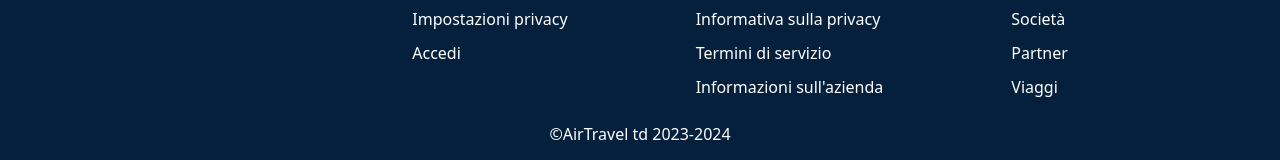
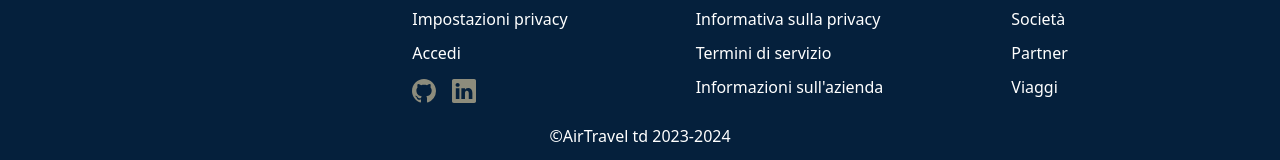
Before and after one commit to Lauragallace/Capstone-Project-FE, a React (Create React App) app: page / in a window 1280 px wide. Shown: the part 316-476 px from the top of the page. Built offline with nearby package versions, Linux system fonts and the light colour scheme; no server answers.

Commit message:
Aggiunti link a GitHub e Linkedin

```diff
--- a/src/components/Footer.jsx
+++ b/src/components/Footer.jsx
@@ -1,6 +1,6 @@
 import React from "react";
 import styled from "styled-components";
-
+import { Github, Linkedin } from "react-bootstrap-icons";
 const StyledContainer = styled.div`
   flex-direction: column;
   margin: auto 0;
@@ -101,6 +101,26 @@ const Footer = () => {
             <StyledLink href="#">Help</StyledLink>
             <StyledLink href="#">Impostazioni privacy</StyledLink>
             <StyledLink href="#">Accedi</StyledLink>
+            <p className="mb-0 fs-4">
+              <a
+                target="_blank"
+                rel="noreferrer"
+                style={{ color: "#8d8c7c" }}
+                href="https://github.com/Lauragallace"
+                alt="Developer's Github"
+              >
+                <Github className="me-sm-2 me-1" />
+              </a>
+              <a
+                target="_blank"
+                rel="noreferrer"
+                style={{ color: "#8d8c7c" }}
+                href="https://www.linkedin.com/in/laura-gallace-webdeveloper/"
+                alt="Laura Gallace LinkedIn"
+              >
+                <Linkedin className="ms-sm-2 me-sm-3 me-1" />
+              </a>
+            </p>
           </div>
           <div className="d-flex flex-column footer-cols">
             <StyledLink href="#">Informativa sui cookie</StyledLink>
```
